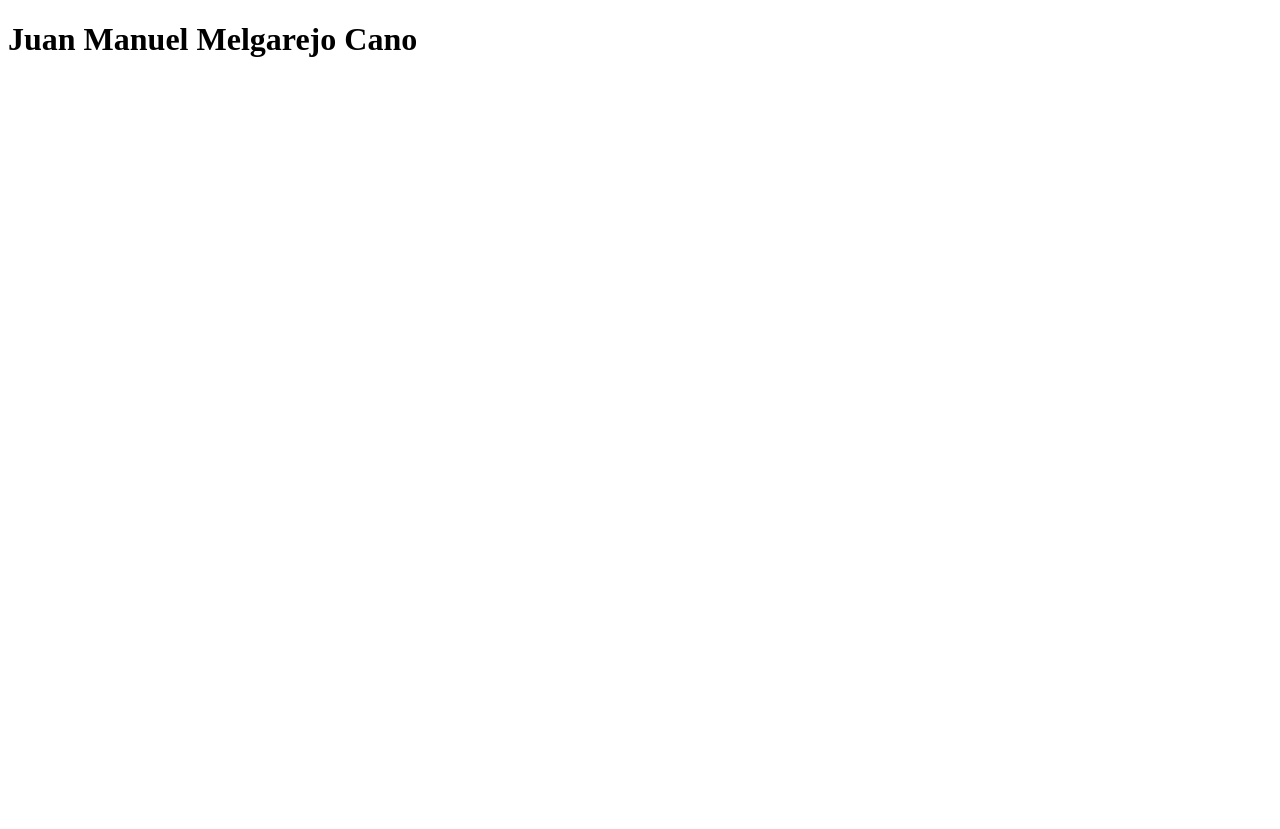
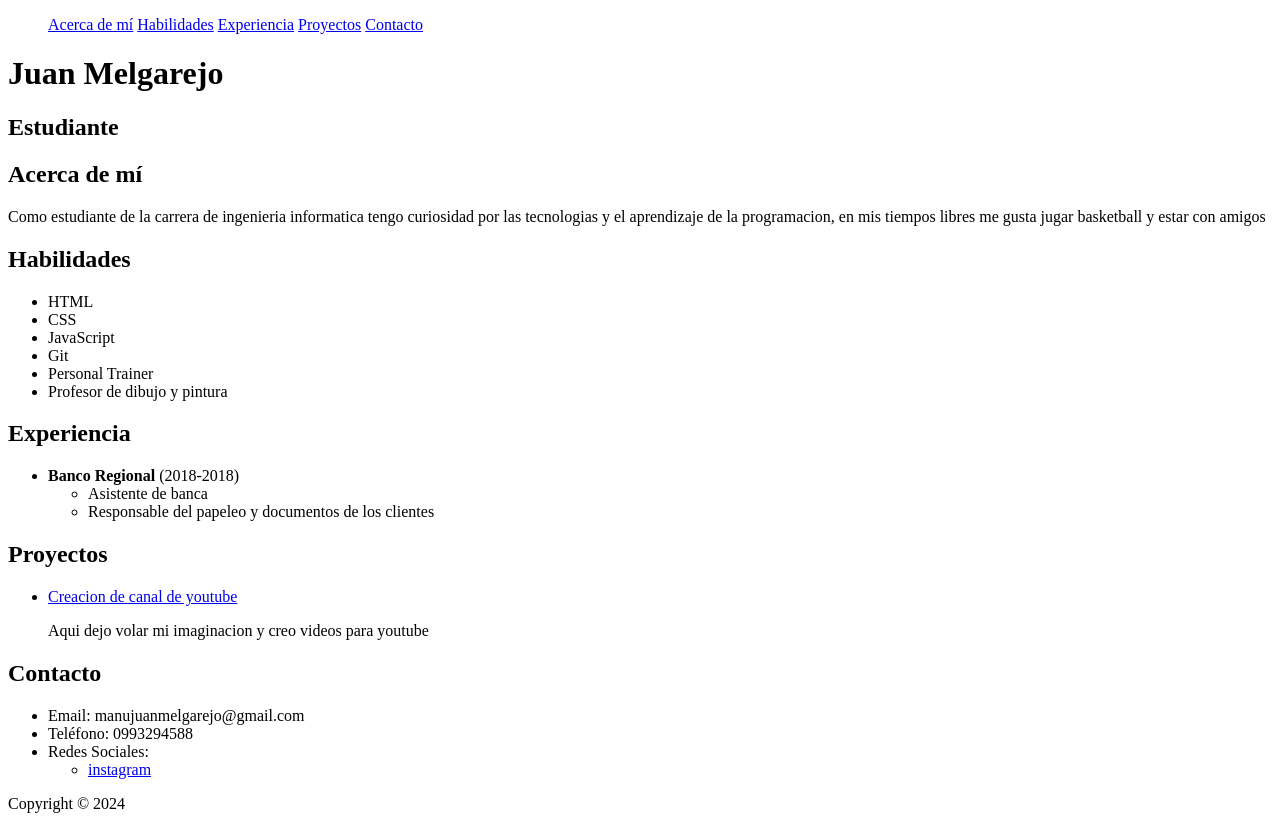
Before and after one commit to jhpkn22/MiProfoliopy, a plain HTML site: page index.html in a window 1280 px wide. Before the commit the page ends 800 px from the top, so only its background shows below. Drawn offline with Linux system fonts and the light colour scheme.

Commit message:
Add files via upload

```diff
--- a/index.html
+++ b/index.html
@@ -5,9 +5,82 @@
   </head>
   <body>
     <header>
-        <h1>Juan Manuel Melgarejo Cano</h1>
-        <h2></h2>
+      <nav>
+        <ul>
+          <a href="#acerca-de-mi">Acerca de mí</a>
+          <a href="#habilidades">Habilidades</a>
+          <a href="#experiencia">Experiencia</a>
+          <a href="#proyectos">Proyectos</a>
+          <a href="#contacto">Contacto</a>
+        </ul>
+      </nav>
+      <h1>Juan Melgarejo</h1>
+      <h2>Estudiante</h2>
     </header>
+    <main>
+      <section id="acerca-de-mi">
+        <h2>Acerca de mí</h2>
+        <p>
+          Como estudiante de la carrera de ingenieria informatica tengo curiosidad por las tecnologias
+            y el aprendizaje de la programacion, en mis tiempos libres me gusta jugar basketball y estar con amigos
 
+        </p>
+      </section>
+      <section id="habilidades">
+        <h2>Habilidades</h2>
+        <ul>
+          <li>HTML</li>
+          <li>CSS</li>
+          <li>JavaScript</li>
+          <li>Git</li>
+          <li>Personal Trainer</li>
+          <li>Profesor de dibujo y pintura</li>
+        </ul>
+      </section>
+      <section id="experiencia">
+        <h2>Experiencia</h2>
+        <ul>
+          <li>
+            <b>Banco Regional</b> (2018-2018)
+            <ul>
+              <li>Asistente de banca</li>
+              <li>
+                Responsable del papeleo y documentos de los clientes
+              </li>
+            </ul>
+          </li>
+        </ul>
+      </section>
+      <section id="proyectos">
+        <h2>Proyectos</h2>
+        <ul>
+          <li>
+            <a href="https://www.youtube.com/watch?v=PWirijQkH4M"
+              >Creacion de canal de youtube</a
+            >
+            <p>Aqui dejo volar mi imaginacion y creo videos para youtube</p>
+          </li>
+        </ul>
+      </section>
+      <section id="contacto">
+        <h2>Contacto</h2>
+        <ul>
+          <li>Email: manujuanmelgarejo@gmail.com</li>
+          <li>Teléfono: 0993294588</li>
+          <li>
+            Redes Sociales:
+            <ul>
+              <li>
+                <a href="https://www.instagram.com/juanmamel_?igsh=cWh0amplazh2bWQ1&utm_source=qr">instagram</a>
+              </li>
+              <!-- Agrega más redes sociales si lo deseas -->
+            </ul>
+          </li>
+        </ul>
+      </section>
+    </main>
+    <footer>
+      <p>Copyright &copy; 2024</p>
+    </footer>
   </body>
 </html>
```
